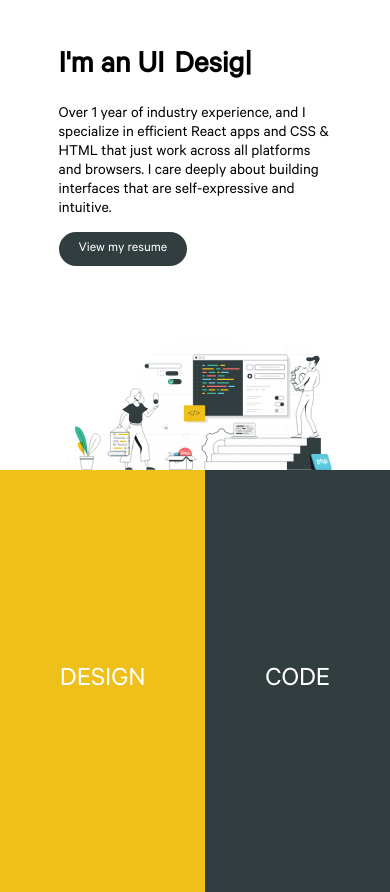
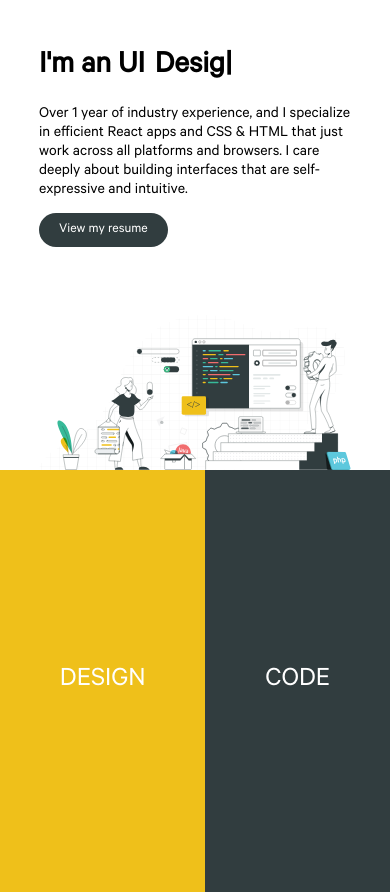
Before and after one commit to sherlvick/myPortfolio, a React (Create React App) app: page / in a window 390 px wide. Built offline with nearby package versions, Linux system fonts and the light colour scheme; some icons are missing.

Commit message:
Navigation menu on click of menu is hiding, Contact page Send message button has provided margin

```diff
--- a/src/componets/smart/HorizontalNavBar/HorizontalNavBar.jsx
+++ b/src/componets/smart/HorizontalNavBar/HorizontalNavBar.jsx
@@ -29,6 +29,7 @@ const HorizontalNavBar = (props) => {
 
   // Logic for generating menu button jsx and onClick handler
   const onClickOfMenu = (menuName) => {
+    if(isMobileMenuVisible)hideMobileMenu();
     history.push(props.menus[menuName].route)
   };
 
--- a/src/views/Contact/Contact.module.css
+++ b/src/views/Contact/Contact.module.css
@@ -96,4 +96,8 @@
         padding: 0 10vmin;
         margin-bottom: 5vmin;
     }
+
+    .ContactFormWrapper{
+        margin-bottom: 5vmin;
+    }
 }
--- a/src/views/HomePage/HomePage.module.css
+++ b/src/views/HomePage/HomePage.module.css
@@ -4,7 +4,7 @@
     background-position: bottom;
     background-size: contain;
     height: 100vh;
-    margin: 0 15vmin;
+    /* margin: 0 15vmin; */
 }
 /* ------------------------------- */
 
@@ -62,6 +62,7 @@
 @media only screen and (max-width: 425px) {
     .HeroSection{
         height: 50vh;
+        margin: 0 10vmin;
     }
     .ProfileNavigatorCard{
         margin: auto;
```
